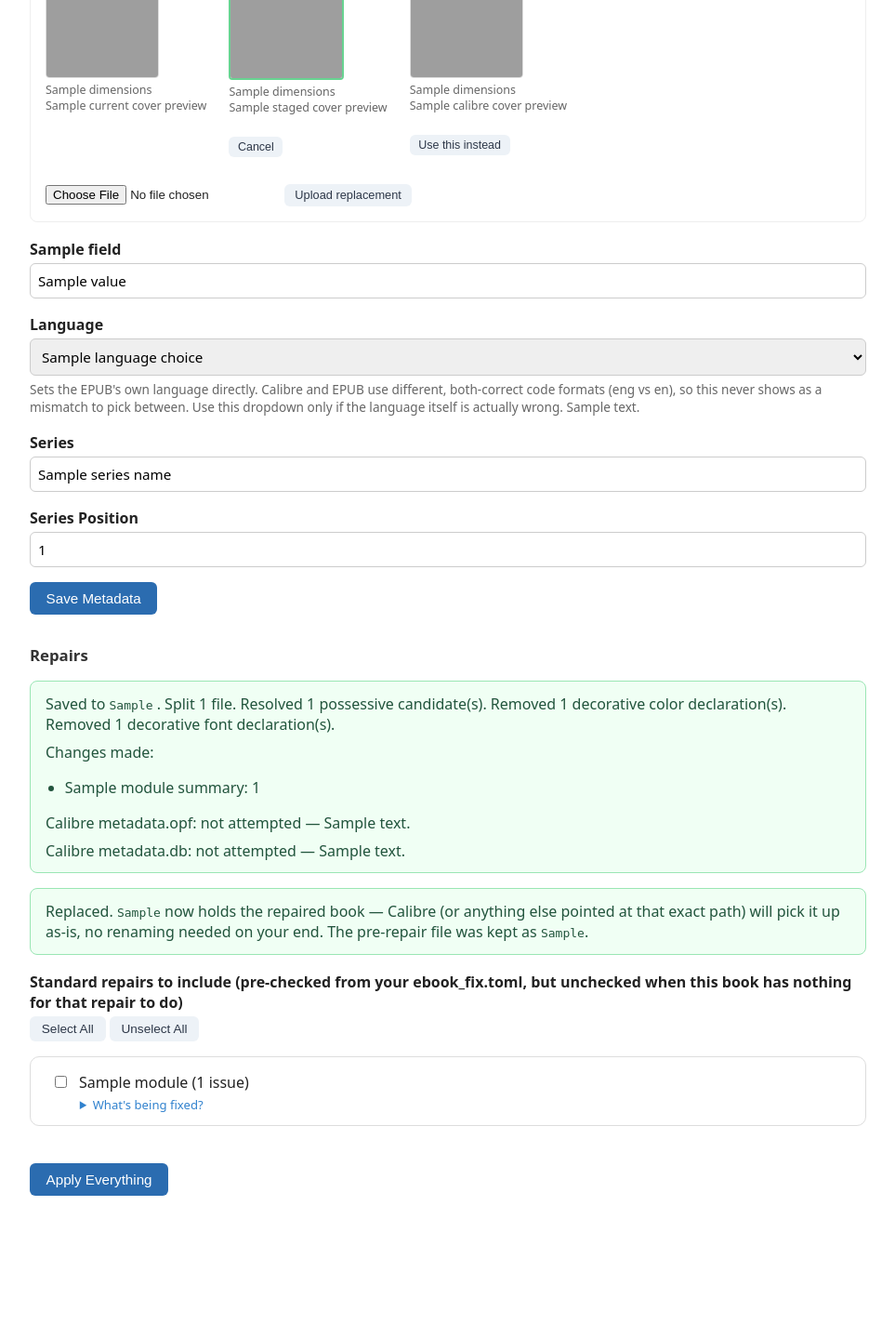
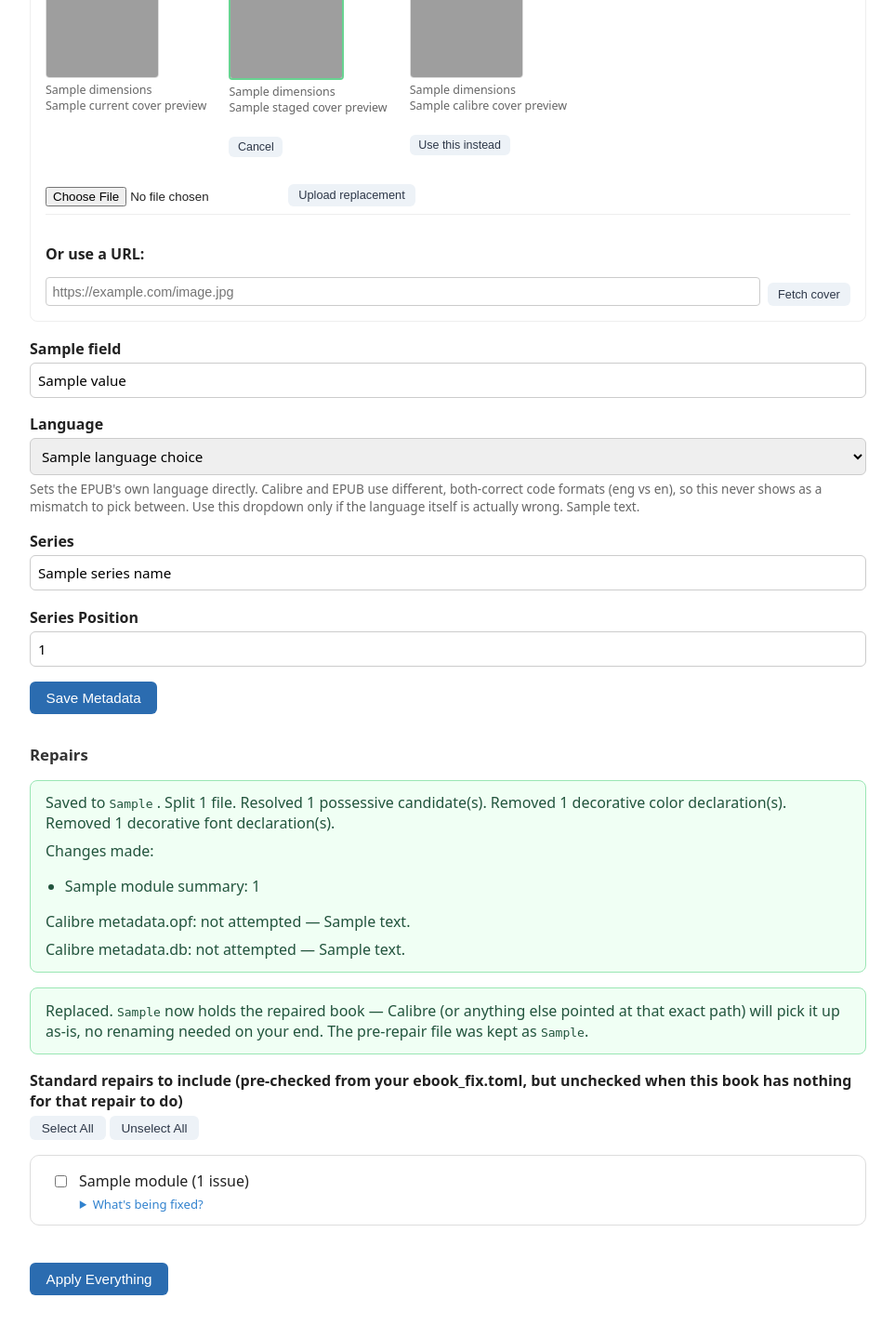
Before and after one commit to jbliley/ebook_fix, a Flask app: template src/gui/templates/repair.html in a window 1280 px wide. Shown: the part 346-1771 px from the top of the page at 93% size, without its empty margins (158-1121 px from the left). Before the commit the page ends 1632 px from the top, so only its background shows below. Run offline with Flask 3, Linux system fonts and the light colour scheme; the template is opened without the code that fills it: most values are stand-ins (such as "Sample title", 1, 10 or a date in 2020); grey boxes are pictures that could not be loaded.

Commit message:
URL for cover art in GUI

```diff
--- a/src/gui/app.py
+++ b/src/gui/app.py
@@ -61,7 +61,7 @@ from ebook_fix.config import load_config
 from ebook_fix.engine import Engine
 from ebook_fix.parser import EPUBParser
 from ebook_fix.splitter import SplitMarker
-from ebook_fix.structure import SplitConfidence, analyze_structure, element_text_preview, iter_chapter_nodes
+from ebook_fix.structure import SplitConfidence, analyze_structure, element_text_preview, iter_chapter_nodes, _walk_structure_nodes, NodeKind
 from ebook_fix.writer import EPUBWriter
 from ebook_fix.apostrophes import analyze_book_possessives, apply_possessive_resolutions
 from ebook_fix.color import analyze_book_color
@@ -290,7 +290,7 @@ def _read_staged(path: Path):
 
 
 def _split_candidate_groups(book):
-    """Every chapter-start boundary worth showing a person, grouped by
+    """Every chapter and part boundary worth showing a person, grouped by
     the file it's in. A file needs 2+ candidates to be split at all
     (a single boundary has nothing to cut it against) -- same gate
     Engine.split_chapters() already uses -- so a file with just one is
@@ -301,10 +301,12 @@ def _split_candidate_groups(book):
     the template-facing fields, so save_review() below can rebuild the
     exact same groups from a fresh copy of the book and match the
     person's accepted checkbox ids back to real elements to split at
-    -- the node itself never round-trips through the browser."""
+    -- the node itself never round-trips through the browser. Part nodes
+    (prologues/epilogues) are marked with is_part=True so the template
+    can label them differently in the TOC."""
     tree = analyze_structure(book)
     by_href: dict[str, list] = {}
-    for node in iter_chapter_nodes(tree):
+    for node in _walk_structure_nodes(tree.nodes, include_parts=True):
         if node.evidence is None or node.evidence.confidence == SplitConfidence.NONE:
             continue
         by_href.setdefault(node.start_href, []).append(node)
@@ -329,6 +331,7 @@ def _split_candidate_groups(book):
                 "auto_checked": confidence == SplitConfidence.CORROBORATED,
                 "notes": node.evidence.notes,
                 "preview": element_text_preview(node.evidence.candidate.element),
+                "is_part": node.kind == NodeKind.PART,
                 "node": node,
             })
         groups.append({"href": href, "candidates": candidates})
@@ -658,8 +661,8 @@ def save_metadata(session_id):
 
 @app.route("/book/<session_id>/metadata/cover", methods=["POST"])
 def save_cover(session_id):
-    """Stages a cover replacement -- either an uploaded file or "use
-    Calibre's cover" -- into its own staged_cover.json (see
+    """Stages a cover replacement -- either an uploaded file, "use
+    Calibre's cover", or a URL -- into its own staged_cover.json (see
     _staged_cover_path's own docstring for why that's separate from
     staged_metadata.json). Nothing about the book itself changes until
     apply_repair actually runs; this only ever writes to this
@@ -668,6 +671,7 @@ def save_cover(session_id):
     session_dir = _session_dir(session_id)
 
     use_calibre = request.form.get("use_calibre_cover") == "1"
+    cover_url = request.form.get("cover_url", "").strip()
     upload = request.files.get("cover_file")
 
     if use_calibre:
@@ -677,6 +681,12 @@ def save_cover(session_id):
             if calibre_cover_path.is_file():
                 staged = {"cover_source": str(calibre_cover_path)}
                 _staged_cover_path(session_dir).write_text(json.dumps(staged), encoding="utf-8")
+        return redirect(url_for("book_repair", session_id=session_id))
+
+    if cover_url:
+        # Store the URL for fetching during apply_repair
+        staged = {"cover_url": cover_url}
+        _staged_cover_path(session_dir).write_text(json.dumps(staged), encoding="utf-8")
         return redirect(url_for("book_repair", session_id=session_id))
 
     if upload is not None and upload.filename:
@@ -1116,6 +1126,20 @@ def apply_repair(session_id):
         except (OSError, ValueError):
             pass
 
+    # Fetch cover from URL if provided
+    cover_url = staged_cover.get("cover_url") if staged_cover else None
+    if cover_url:
+        try:
+            import urllib.request
+            with urllib.request.urlopen(cover_url, timeout=10) as response:
+                cover_data = response.read()
+                cover_media_type = cover_module.sniff_image_media_type(cover_data)
+                if cover_media_type is not None:
+                    cover_module.apply_cover_replacement(book, cover_data, cover_media_type)
+        except Exception:
+            # URL fetch failed silently - leave existing cover untouched
+            pass
+
     # Staged split boundaries, if any -- re-derives candidates fresh
     # against the book as it exists right now (post-metadata-edit,
     # though metadata edits never affect chapter structure, so this is
--- a/src/gui/templates/repair.html
+++ b/src/gui/templates/repair.html
@@ -62,10 +62,22 @@
     {% endif %}
   </div>
 
-  <form method="post" action="{{ url_for('save_cover', session_id=session_id) }}" enctype="multipart/form-data" style="margin-top:0.8rem;">
-    <input type="file" name="cover_file" accept="image/jpeg,image/png,image/gif,image/webp">
-    <button type="submit" class="button secondary" style="padding:0.3rem 0.7rem; font-size:0.8rem;">Upload replacement</button>
-  </form>
+  <div style="margin-top:0.8rem;">
+    <form method="post" action="{{ url_for('save_cover', session_id=session_id) }}" enctype="multipart/form-data" style="display:flex; gap:0.5rem; align-items:flex-end;">
+      <input type="file" name="cover_file" accept="image/jpeg,image/png,image/gif,image/webp">
+      <button type="submit" class="button secondary" style="padding:0.3rem 0.7rem; font-size:0.8rem; white-space:nowrap;">Upload replacement</button>
+    </form>
+
+    <div style="margin-top:0.5rem; padding-top:0.8rem; border-top:1px solid #eee;">
+      <label for="cover-url" style="display:block; margin-bottom:0.3rem;">Or use a URL:</label>
+      <form method="post" action="{{ url_for('save_cover', session_id=session_id) }}" id="cover-url-form" style="display:flex; gap:0.5rem; align-items:flex-end;">
+        <input type="hidden" name="cover_url" id="cover-url-hidden">
+        <input type="url" id="cover-url" placeholder="https://example.com/image.jpg" style="flex:1; padding:0.4rem; border:1px solid #ccc; border-radius:4px; font-size:0.9rem;">
+        <button type="button" class="button secondary" style="padding:0.3rem 0.7rem; font-size:0.8rem; white-space:nowrap;" onclick="fetchCoverFromUrl()">Fetch cover</button>
+      </form>
+      <div id="url-status" style="margin-top:0.3rem; font-size:0.78rem; color:#888; display:none;"></div>
+    </div>
+  </div>
 </div>
 
 <form method="post" id="metadata-form" action="{{ url_for('save_metadata', session_id=session_id) }}">
@@ -263,6 +275,53 @@
   if (authorField) {
     authorField.addEventListener("input", updateSwapButtonVisibility);
   }
+
+  // Fetch cover from URL with validation
+  window.fetchCoverFromUrl = function() {
+    var urlInput = document.getElementById("cover-url");
+    var urlHidden = document.getElementById("cover-url-hidden");
+    var statusDiv = document.getElementById("url-status");
+    var url = urlInput.value.trim();
+
+    if (!url) {
+      statusDiv.style.display = "none";
+      return;
+    }
+
+    // Validate URL format
+    try {
+      new URL(url);
+    } catch (e) {
+      statusDiv.textContent = "Invalid URL format";
+      statusDiv.style.color = "#e53e3e";
+      statusDiv.style.display = "block";
+      return;
+    }
+
+    statusDiv.textContent = "Validating URL...";
+    statusDiv.style.color = "#666";
+    statusDiv.style.display = "block";
+
+    // Validate that URL is reachable and is an image
+    fetch(url, { method: "HEAD" })
+      .then(function(response) {
+        if (!response.ok) {
+          throw new Error("HTTP " + response.status);
+        }
+        var contentType = response.headers.get("content-type");
+        if (!contentType || !contentType.startsWith("image/")) {
+          throw new Error("Not an image");
+        }
+        // URL is valid, store it and submit the form
+        urlHidden.value = url;
+        document.getElementById("cover-url-form").submit();
+      })
+      .catch(function(error) {
+        statusDiv.textContent = "Invalid: " + error.message;
+        statusDiv.style.color = "#e53e3e";
+        statusDiv.style.display = "block";
+      });
+  };
 })();
 
 function setAllRepairModules(checked) {
--- a/src/gui/templates/review.html
+++ b/src/gui/templates/review.html
@@ -58,6 +58,7 @@
       <div>
         <label for="item-{{ loop.index0 }}-{{ group.href }}" style="display:inline; font-weight:normal; margin:0;">
           <span class="item-title">{{ item.title }}</span>
+          {% if item.is_part %}<span style="display:inline-block; background:#d6bcfa; color:#6b21a8; padding:0.15rem 0.4rem; border-radius:3px; font-size:0.75rem; margin-left:0.3rem; font-weight:bold;">PART</span>{% endif %}
           <span class="confidence-tag confidence-{{ item.confidence|replace(' ', '-') }}">{{ item.confidence }}</span>
         </label>
         {% if item.preview %}<div class="review-preview">&ldquo;{{ item.preview }}&rdquo;</div>{% endif %}
```
